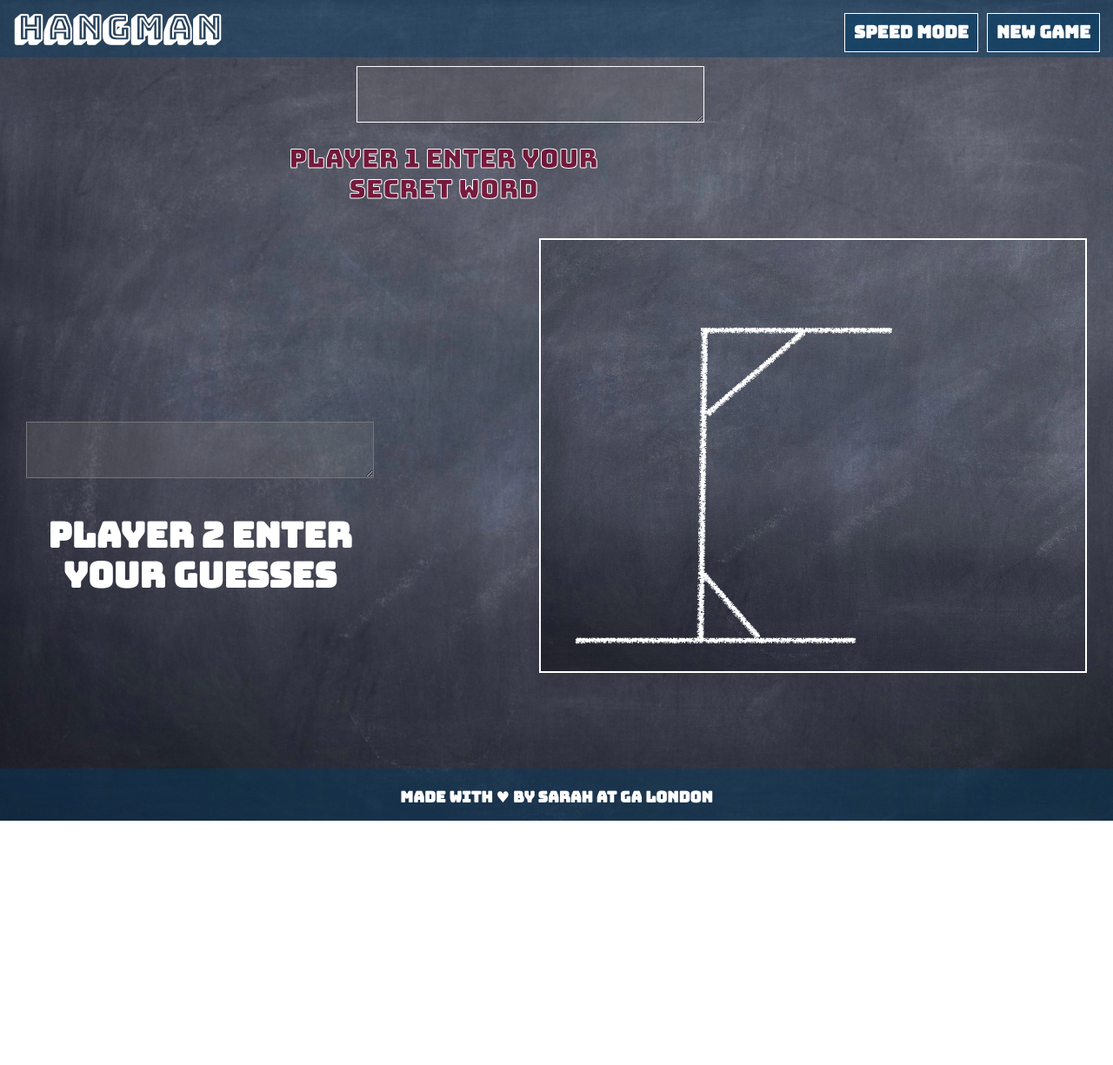
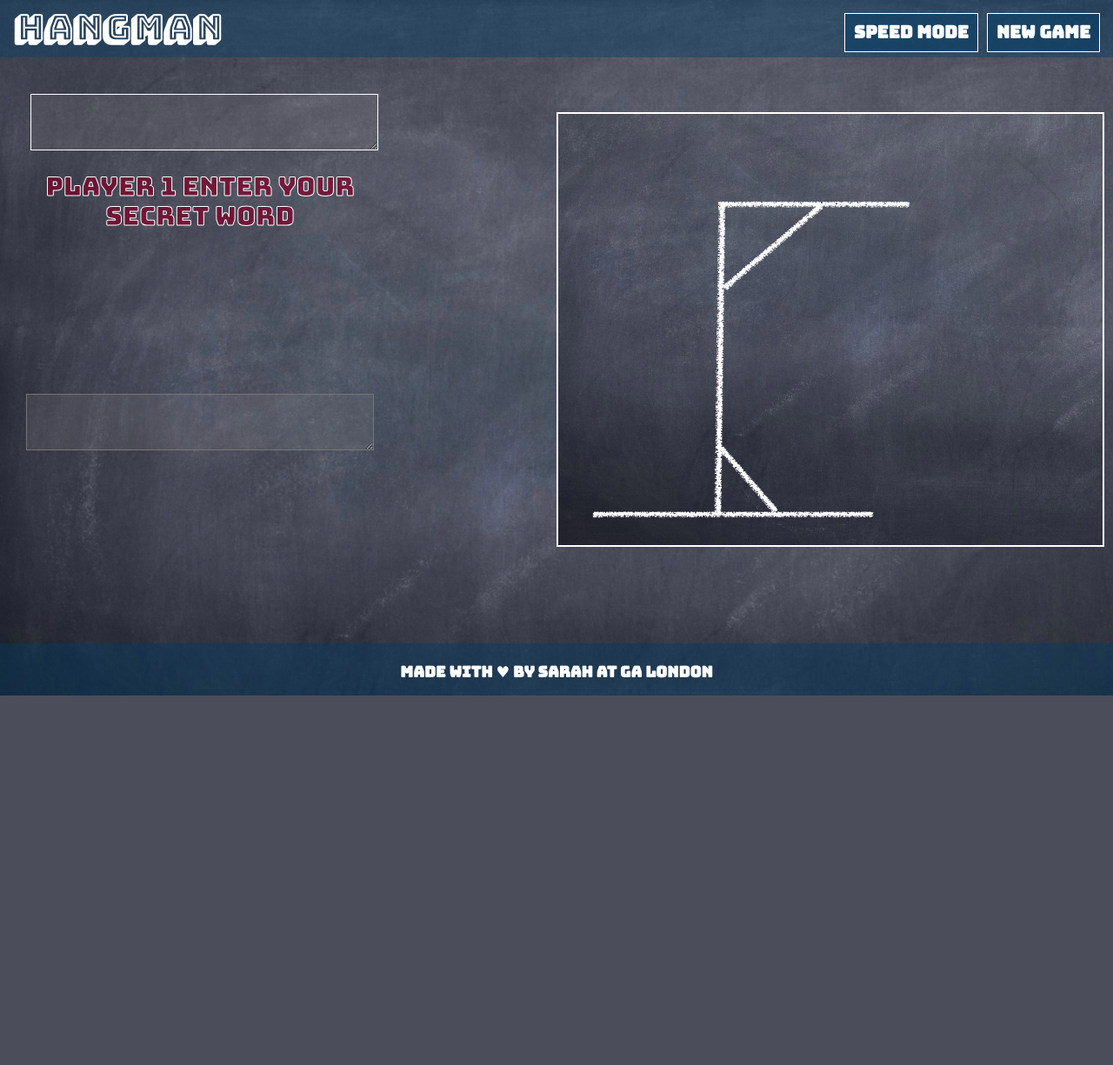
Before and after one commit to sarahlikeshiny/project-1-2player, a PHP site: page / in a window 1280 px wide. Shown: the whole page at 87% size. After the commit the page ends 800 px from the top, so only its background shows below. Run offline with PHP 8.4, Linux system fonts and the light colour scheme; some libraries are stand-ins or nearby versions.

Commit message:
sorted messages

```diff
--- a/css/style.css
+++ b/css/style.css
@@ -81,7 +81,6 @@ img {
   width:50%;
   height:500px;
   border: 2px solid white;
-  margin:20px;
 }
 /*-------------------------form-left hand side------------------*/
 .left{
@@ -111,11 +110,10 @@ h2 {
   margin:20px;
   width:400px;
   /*border:2px solid grey;*/
-  margin-left:300px;
 }
 
 .incorrect {
-  margin-top:35%;
+  margin-top:30%;
   width:400px;
   /*border: 2px solid grey;*/
 }
@@ -130,7 +128,7 @@ h2 {
 
 .gameboard {
   position:absolute;
-  margin-top: 25%;
+  margin-top: 20%;
   width:400px;
   height:75px;
   padding:20px
@@ -183,7 +181,6 @@ button:hover {
 }
 
 #userword {
-  margin-left: 400px;
   width: 400px;
   padding:20px;
   border: 1px solid white;
@@ -192,9 +189,17 @@ button:hover {
   color:white;
   font-family: 'Bungee', cursive;
   font-size: 20px;
+  margin-top: 5%;
+  margin-left: 4%;
 }
 #userword:hover {
   background-color: rgba(128, 0, 42,0.5);
+}
+
+#winlose {
+  font-size: 40px;
+  font-family: 'Bungee', cursive;
+  color: white;
 }
 /*----------------------------footer-----------------------------*/
 footer {
--- a/index.html
+++ b/index.html
@@ -28,12 +28,10 @@
   <main>
     <div id="instructions">
     </div>
-    <div>
+    <div class = "left">
       <form class="wordInput" action="index.html" method="post">
         <textarea id="userword" name="userSecretWord" rows="1" cols="5" ></textarea>
       </form>
-    </div>
-    <div class = "left">
       <form class="gameboard" action="index.html" method="post">
         <textarea id="userguesses" name="userInput" rows="1" cols="5" maxlength="1" ></textarea>
       </form>
@@ -42,11 +40,11 @@
         <h2 id="word" class ="animated bounceInLeft"></h2>
         <div id="error">
         </div>
-        <h2 id="guessletter"></h2>
     </div>
-      <div class="hangman">
+      <h4 id="winlose"></h4>
+    <div class="hangman">
         <img src="images/step-zero.png" alt="starter image">
-      </div>
+    </div>
   </main>
     </div>
 
--- a/js/app.js
+++ b/js/app.js
@@ -10,6 +10,7 @@ $(() => {
   const $displayWord =$('#word');
   const $inputText =$('#userguesses');
   const $incorrectGuess=$('.incorrect');
+  const $winLose = $('#winlose');
   const $reset=$('#reset');
   const $picture = $('img');
   const $timedMode= $('#timed');
@@ -43,6 +44,9 @@ $(() => {
 
   $error.text('player 1 enter your secret word');
   $incorrectGuess.text('player 2 enter your guesses');
+  setTimeout(function(){
+    $incorrectGuess.text('');
+  }, 2000);
 
 
 
@@ -114,8 +118,12 @@ $(() => {
   function winLose () {
     if (indices.length === currentWord.length) {
       console.log('turns', turns);
-      $error.text('You Win!');
-      $error.addClass('animated tada');
+      $winLose.text('You Win!');
+      $winLose.addClass('animated tada');
+      setTimeout(function(){
+        $error.text('');
+        $winLose.text('');
+      }, 2000);
       $inputText.attr('disabled', true);
       turns ++;
       incorrectChars=[];
@@ -125,7 +133,7 @@ $(() => {
       const image = `images/${images[incorrectChars.length]}`;
       $picture.attr('src', image);
       if(incorrectChars.length === 7) {
-        $error.text('Sorry You Lose');
+        $winLose.text('Sorry You Lose');
         $error.addClass('animated tada');
         $inputText.attr('disabled', true);
         incorrectChars=[];
@@ -133,9 +141,12 @@ $(() => {
         turns ++;
       }
     }
-    if (turns === 1) {//problem is that everytime turns === 1 this runs, need to it just be just when won or lost??
+    if (turns === 1) {
       $error.text('player 2 enter your secret word');
       $incorrectGuess.text('player 1 enter your guesses');
+      setTimeout(function(){
+        $incorrectGuess.text('');
+      }, 2000);
       $userWord.show();
       $userWord.val('');
       $displayWord.text('');
@@ -148,6 +159,7 @@ $(() => {
   }
 
   //now need to keep score!
+
 //---check for repeated letters
   function checkRepeat() {
     if ((correctChars.length > 1 || incorrectChars.length >1) && correctChars.includes(userLetter) || incorrectChars.includes(userLetter)){
```
Also changed, not shown: README.md.
